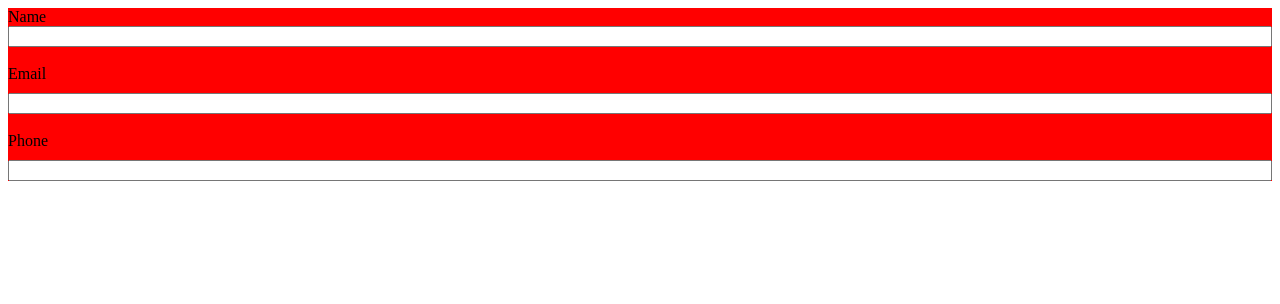
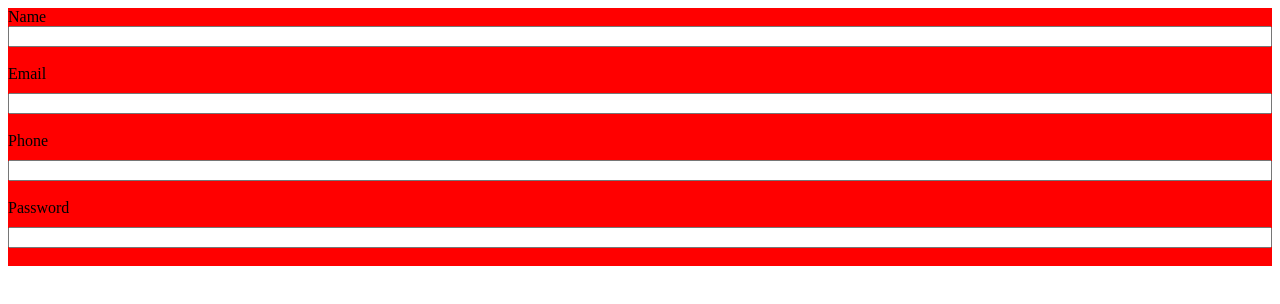
Before and after one commit to mohandand/Javascript_Form_Vaidation, a website: page index.html in a window 1280 px wide. Drawn offline with Linux system fonts and the light colour scheme.

Commit message:
1 file modified

```diff
--- a/index.html
+++ b/index.html
@@ -11,7 +11,9 @@
         <label>Email</label>
         <input type="email" name="Email" style="margin-top: 10px" /><br />
         <label>Phone</label>
-        <input type="email" name="Email" style="margin-top: 10px" />
+        <input type="email" name="Email" style="margin-top: 10px" /><br />
+        <label>Password</label>
+        <input type="email" name="Email" style="margin-top: 10px" /><br />
       </form>
     </div>
   </body>
```
